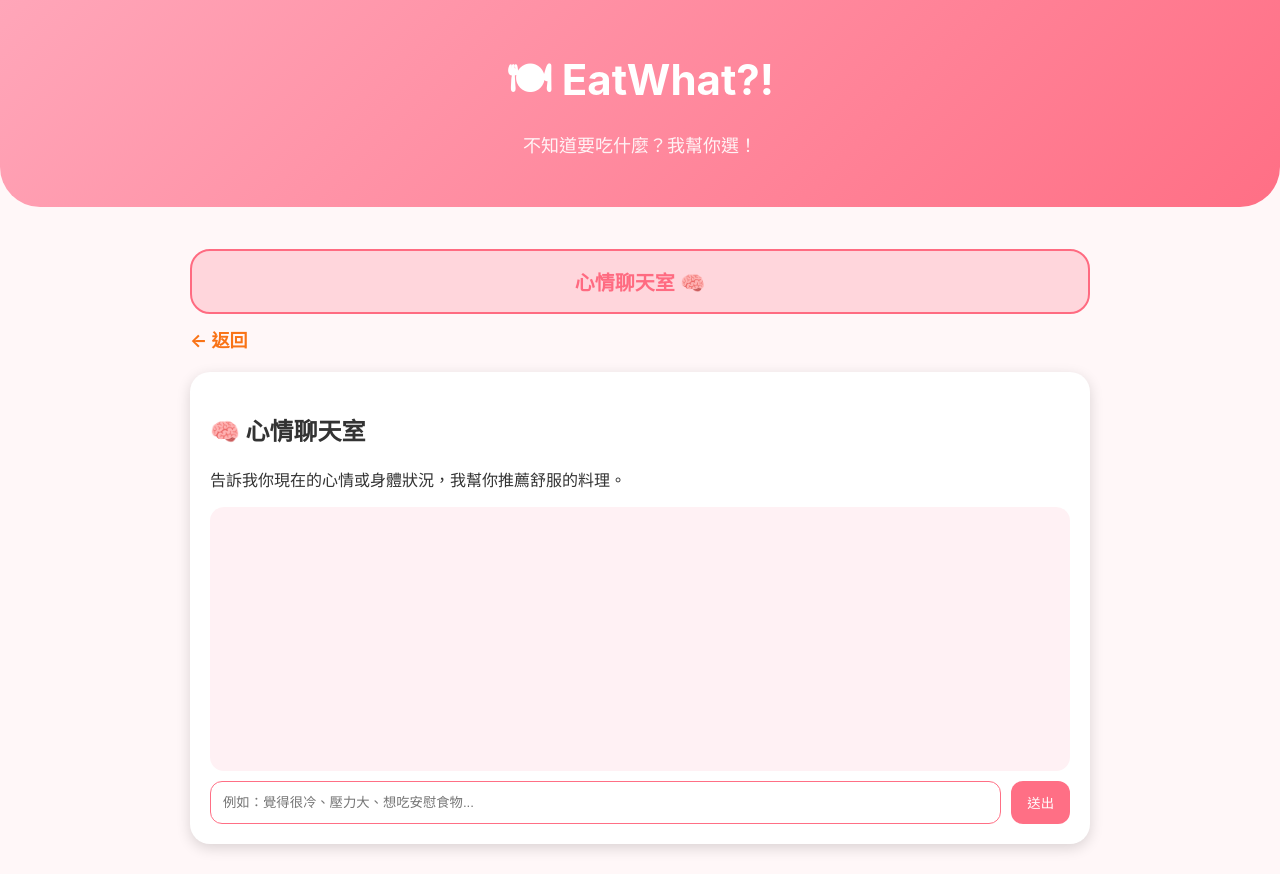
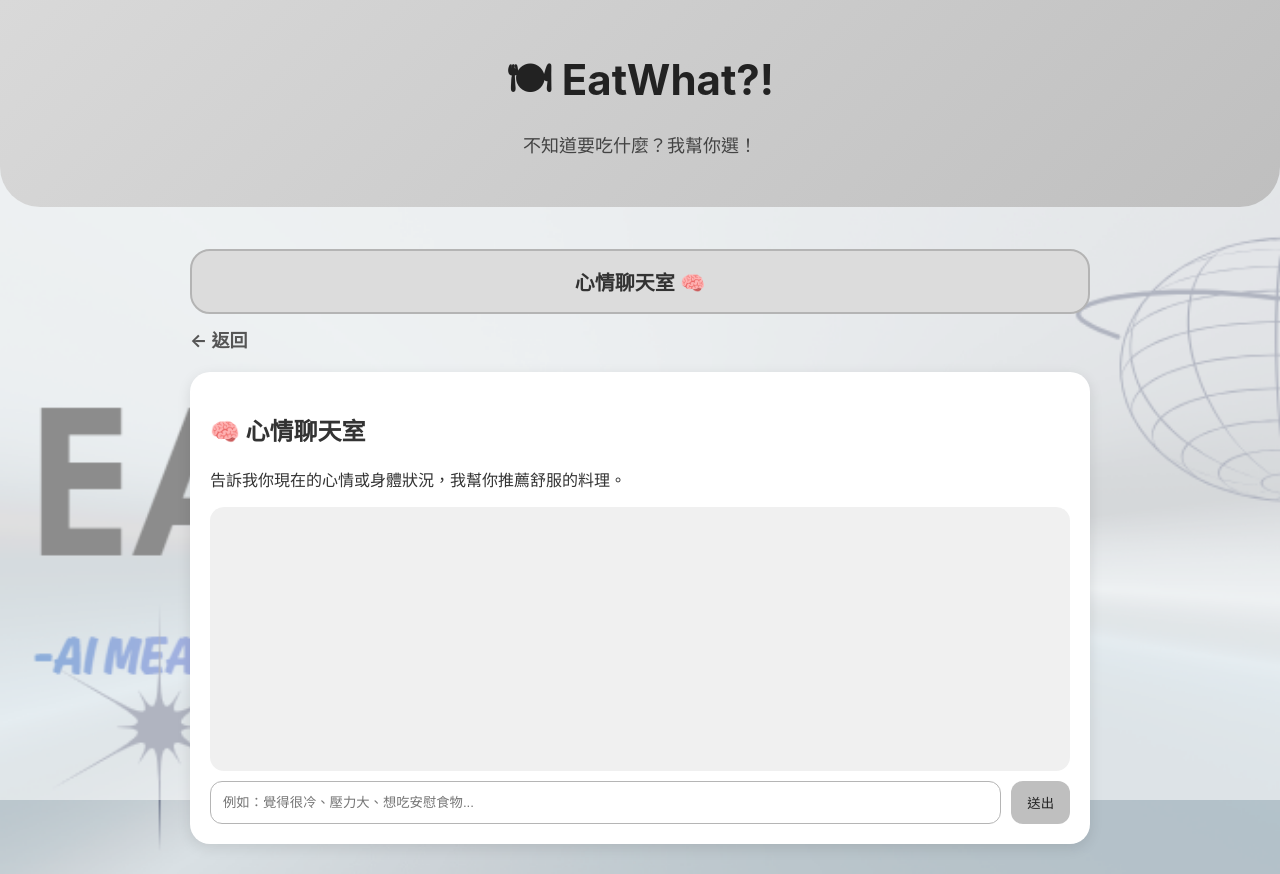
Before and after one commit to 1yidayo/EatWhat, a React (Vite) app: page / in a window 1280 px wide. Both pictures are taken after a click on the button "心情聊天室 🧠". Built offline with nearby package versions, Linux system fonts and the light colour scheme.

Commit message:
改了主題顏色跟背景

```diff
--- a/src/style.css
+++ b/src/style.css
@@ -1,35 +1,44 @@
 /* ===========================
-   全域設定
+   全域設定（銀灰主題）
 =========================== */
 body {
   margin: 0;
   font-family: "Inter", sans-serif;
-  background: #fff7f8; /* 柔粉色背景 */
+
+  background:
+  linear-gradient(rgba(255,255,255,0.55), rgba(255,255,255,0.55)),
+  url("/public/螢幕擷取畫面\ 2025-12-13\ 010032.png") no-repeat center center fixed;
+  background-size: cover;
+  background-position: center 160px;
+
+
   color: #333;
 }
+
+
 .back-btn {
   margin-bottom: 12px;
   cursor: pointer;
   font-size: 18px;
-  color: #f97316;
+  color: #555;
   font-weight: 700;
   width: fit-content;
 }
 
 .back-btn:hover {
-  opacity: 0.8;
+  color: #222;
 }
 
 
 /* ===========================
-   Header 主視覺
+   Header 主視覺（霧銀漸層）
 =========================== */
 .header {
-  background: linear-gradient(135deg, #ffa6b9, #ff6f85);
+  background: linear-gradient(135deg, #D9D9D9, #BFBFBF);
   padding: 50px 30px;
   border-bottom-left-radius: 40px;
   border-bottom-right-radius: 40px;
-  color: white;
+  color: #222;
   text-align: center;
 }
 
@@ -37,13 +46,15 @@ body {
   font-size: 42px;
   margin: 0 0 10px;
   font-weight: 700;
+  color: #222;
 }
 
 .header p {
   margin: 0;
-  opacity: 0.9;
+  opacity: 0.8;
   font-size: 18px;
 }
+
 
 /* ===========================
    中央容器
@@ -54,6 +65,7 @@ body {
   margin: auto;
   padding: 30px 20px;
 }
+
 
 /* ===========================
    大按鈕（開始決定 / 重新開始）
@@ -68,23 +80,25 @@ body {
   border-radius: 20px;
   border: none;
   cursor: pointer;
-  background: #ff6f85;
-  color: white;
+
+  background: #C8C8C8; /* 霧銀 */
+  color: #222;
   transition: 0.25s;
 }
 
 .big-btn:hover {
-  background: #ff4d6b;
+  background: #B5B5B5; /* 上按時更深的銀灰 */
 }
 
 .big-btn.secondary {
-  background: #ffe0e7;
-  color: #ff6f85;
-  border: 2px solid #ff6f85;
+  background: #E4E4E4;
+  color: #333;
+  border: 2px solid #B4B4B4;
 }
 
+
 /* ===========================
-   選項按鈕（預算 / 清爽 / 重口味）
+   選項按鈕（預算 / 口味）
 =========================== */
 .options button {
   width: 100%;
@@ -92,17 +106,19 @@ body {
   font-size: 18px;
   margin: 8px 0;
   border-radius: 16px;
-  border: 2px solid #ffa6b9;
+
+  border: 2px solid #C9C9C9;
   background: white;
-  color: #ff6f85;
+  color: #444;
   cursor: pointer;
   font-weight: 600;
   transition: 0.25s;
 }
 
 .options button:hover {
-  background: #ffe6ea;
+  background: #E8E8E8;
 }
+
 
 /* ===========================
    推薦美食卡片（大圖）
@@ -133,8 +149,9 @@ body {
 .food-info h3 {
   margin: 0;
   font-size: 24px;
-  color: #ff4d6b;
+  color: #333;
 }
+
 
 /* ===========================
    餐廳列表卡片
@@ -154,6 +171,7 @@ body {
   object-fit: cover;
 }
 
+
 /* ===========================
    心情聊天室
 =========================== */
@@ -162,13 +180,13 @@ body {
   border-radius: 20px;
   padding: 20px;
   margin-top: 20px;
-  box-shadow: 0 4px 14px rgba(0, 0, 0, 0.15);
+  box-shadow: 0 4px 14px rgba(0, 0, 0, 0.1);
 }
 
 .mood-chat-window {
   height: 240px;
   overflow-y: auto;
-  background: #fff1f4;
+  background: #F0F0F0;
   padding: 12px;
   border-radius: 14px;
   margin-bottom: 10px;
@@ -182,12 +200,12 @@ body {
 }
 
 .msg.user {
-  background: #ffc4d0;
+  background: #D0D0D0;
   margin-left: auto;
 }
 
 .msg.bot {
-  background: #ffe4ea;
+  background: #E4E4E4;
 }
 
 .mood-input {
@@ -198,20 +216,31 @@ body {
 .mood-input input {
   flex: 1;
   padding: 12px;
-  border: 1px solid #ff6f85;
+  border: 1px solid #B5B5B5;
   border-radius: 12px;
 }
 
 .mood-input button {
   padding: 12px 16px;
-  background: #ff6f85;
-  color: white;
+  background: #BFBFBF;
+  color: #222;
   border-radius: 12px;
   border: none;
   cursor: pointer;
+  transition: 0.2s;
 }
+
+.mood-input button:hover {
+  background: #AFAFAF;
+}
+
+
+/* 修正 secondary 再覆蓋一次 */
 .big-btn.secondary {
-  background: #ffd6dc;
-  color: #ff6b81;
-  border: 2px solid #ff6b81;
+  background: #DCDCDC;
+  color: #333;
+  border: 2px solid #B4B4B4;
 }
+.big-btn.secondary:hover {
+  background: #CFCFCF;
+}
```
Also changed, not shown: public/螢幕擷取畫面 2025-12-13 010032.png (added).
